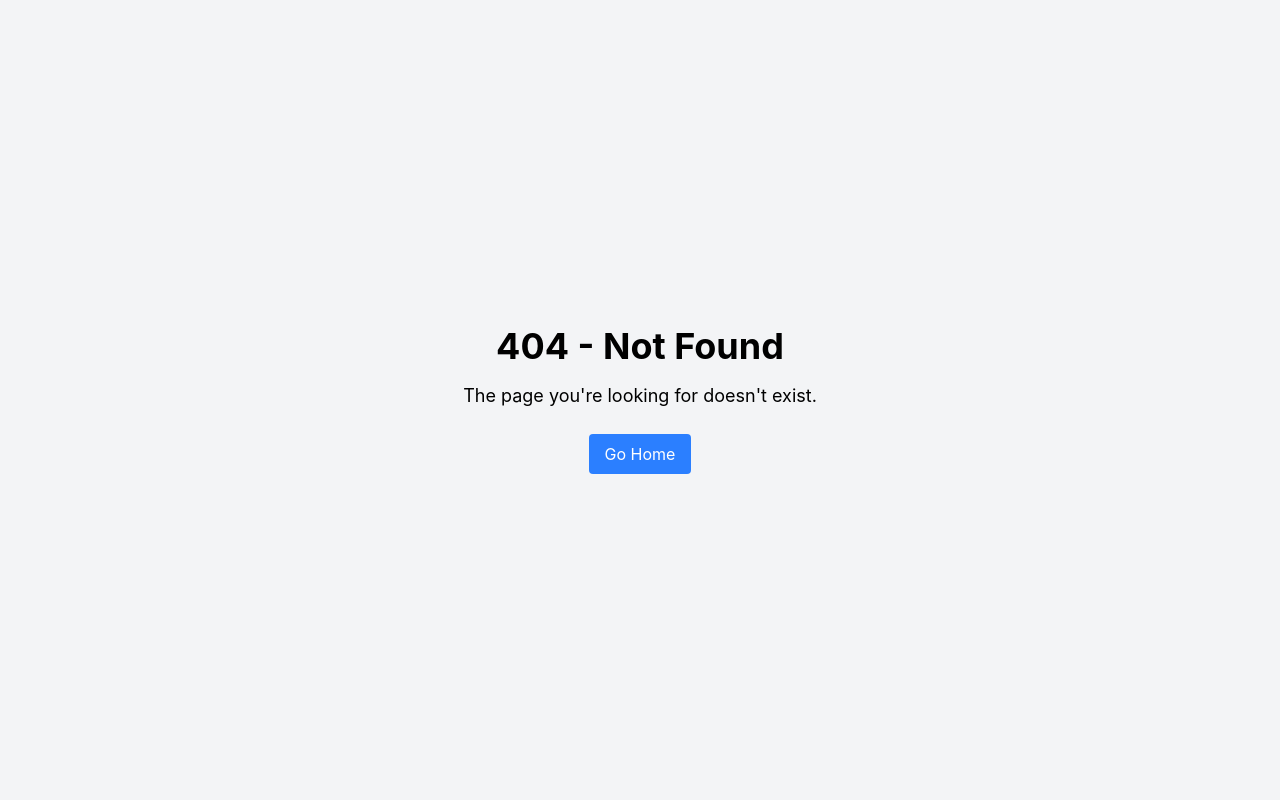
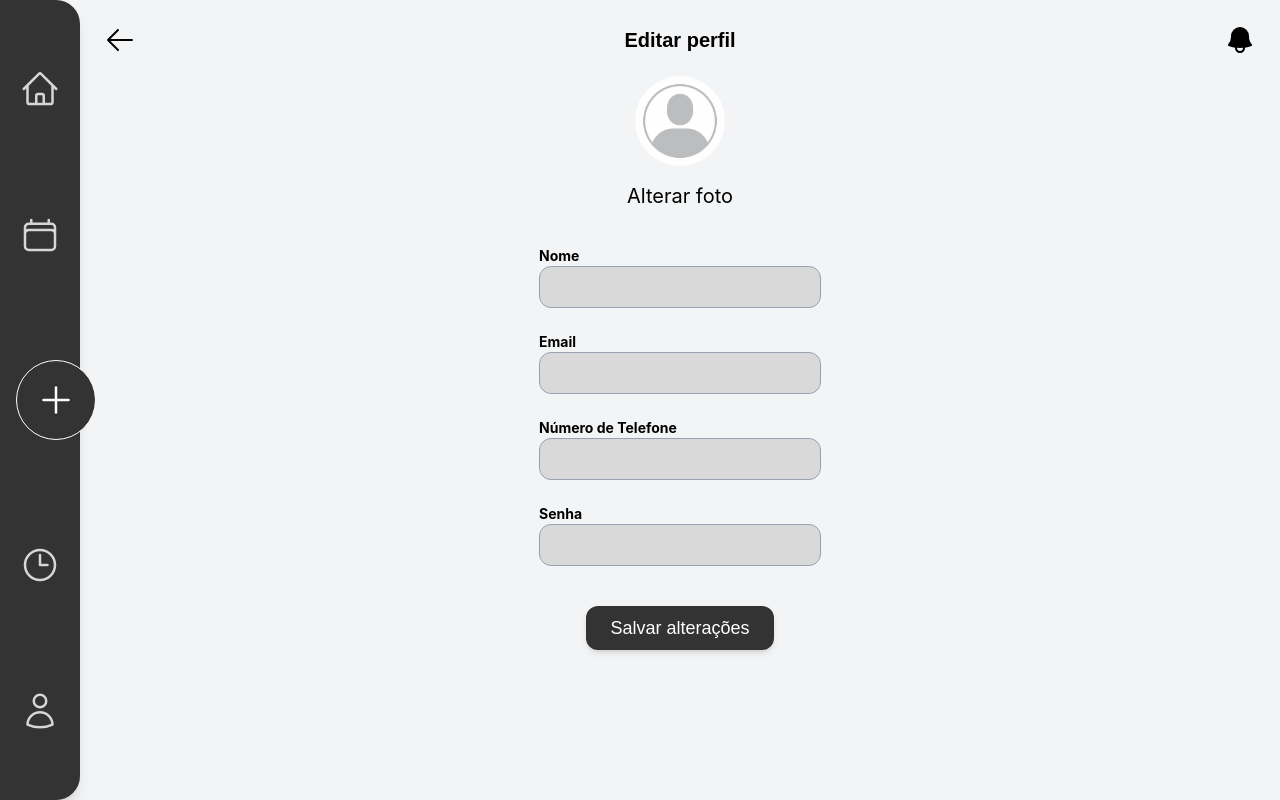
Before and after one commit to antigx/mega-to-do-list-front, a React (Vite) app: page /mega-to-do-list-front/editar-perfil in a window 1280 px wide. Before the commit this address had no page. Built offline with nearby package versions, Linux system fonts and the light colour scheme; a web font is replaced by a local one.

Commit message:
feat: pagina ediar perfil

```diff
--- a/src/App.tsx
+++ b/src/App.tsx
@@ -15,6 +15,7 @@ import AddTask from "./pages/AddTask";
 import Cronometer from "./pages/Focus";
 import Achievments from "./pages/Achievments";
 import Overview from "./pages/Overview";
+import EditProfile from "./pages/EditProfile";
 
 const tasks: Task[] = [
   {
@@ -139,6 +140,7 @@ function App() {
           <Route path="/dash" element={<Dashboard tasks={tasks} />} />
           <Route path="/tarefas" element={<Tasks tasks={tasks} />} />
           <Route path="/perfil" element={<Profile />} />
+          <Route path="/editar-perfil" element={<EditProfile />} />
           <Route path="/notificacoes" element={<Notifications />} />
           <Route path="/add-tarefas" element={<AddTask />} />
           <Route path="/foco" element={<Cronometer />} />
--- /dev/null
+++ b/src/pages/EditProfile.tsx
@@ -0,0 +1,52 @@
+import Button from "../components/Button";
+import Header from "../components/Header";
+import profileImage from "../assets/profile.jpg";
+import { Link } from "react-router-dom";
+import { InputSign } from "../components/Inputs";
+
+export default function EditProfile() {
+  return (
+    <>
+      <Header text="Editar perfil" />
+      <div className="flex flex-col items-center w-full">
+        <div className="flex flex-col justify-center gap-4 items-center py-5 h-full">
+          <img
+            src={profileImage}
+            alt="Profile"
+            width={90}
+            height={90}
+            className="rounded-full"
+          />
+          <a className="text-xl">Alterar foto</a>
+          <form
+            action=""
+            className="w-full h-full flex flex-col justify-evenly items-center gap-6 p-5"
+          >
+            <InputSign text={"Nome"} type={"text"} id={"name"} name={"name"} />
+            <InputSign
+              text={"Email"}
+              type={"email"}
+              id={"email"}
+              name={"email"}
+            />
+            <InputSign
+              text={"Número de Telefone"}
+              type={"te"}
+              id={"name"}
+              name={"name"}
+            />
+            <InputSign
+              text={"Senha"}
+              type={"password"}
+              id={"password"}
+              name={"password"}
+            />
+            <Link to="/perfil">
+              <Button text="Salvar alterações" />
+            </Link>
+          </form>
+        </div>
+      </div>
+    </>
+  );
+}
--- a/src/pages/Overview.tsx
+++ b/src/pages/Overview.tsx
@@ -18,7 +18,10 @@ export default function Overview() {
   return (
     <>
       <Header text={"Resumo rápido"} />
-      <div className="w-full h-full p-10 justify-center items-center flex-shrink-0">
+      <div className="flex flex-col gap-10 w-full h-full py-2 px-10 justify-center items-center flex-shrink-0">
+        <p className="text-2xl text-center">
+          Você está indo bem! Continue assim...
+        </p>
         <CircularProgressbar
           value={percentage}
           text={`${percentage}%`}
@@ -33,6 +36,7 @@ export default function Overview() {
             pathTransitionDuration: 0.5,
           })}
         />
+        <p className="text-2xl text-center">{percentage}/100 </p>
       </div>
     </>
   );
--- a/src/pages/Profile.tsx
+++ b/src/pages/Profile.tsx
@@ -24,7 +24,9 @@ export default function Profile() {
             className="rounded-full"
           />
           <h1 className="text-3xl font-bold">Jubs</h1>
-          <Button text="Editar perfil" />
+          <Link to="/editar-perfil">
+            <Button text="Editar perfil" />
+          </Link>
           <div className="flex flex-col gap-15 w-full">
             <ProfileOptionSelect
               icon={PresentationChartBarIcon}
```
Also changed, not shown: 1 other file (tests, documents, lock files or other folders).
